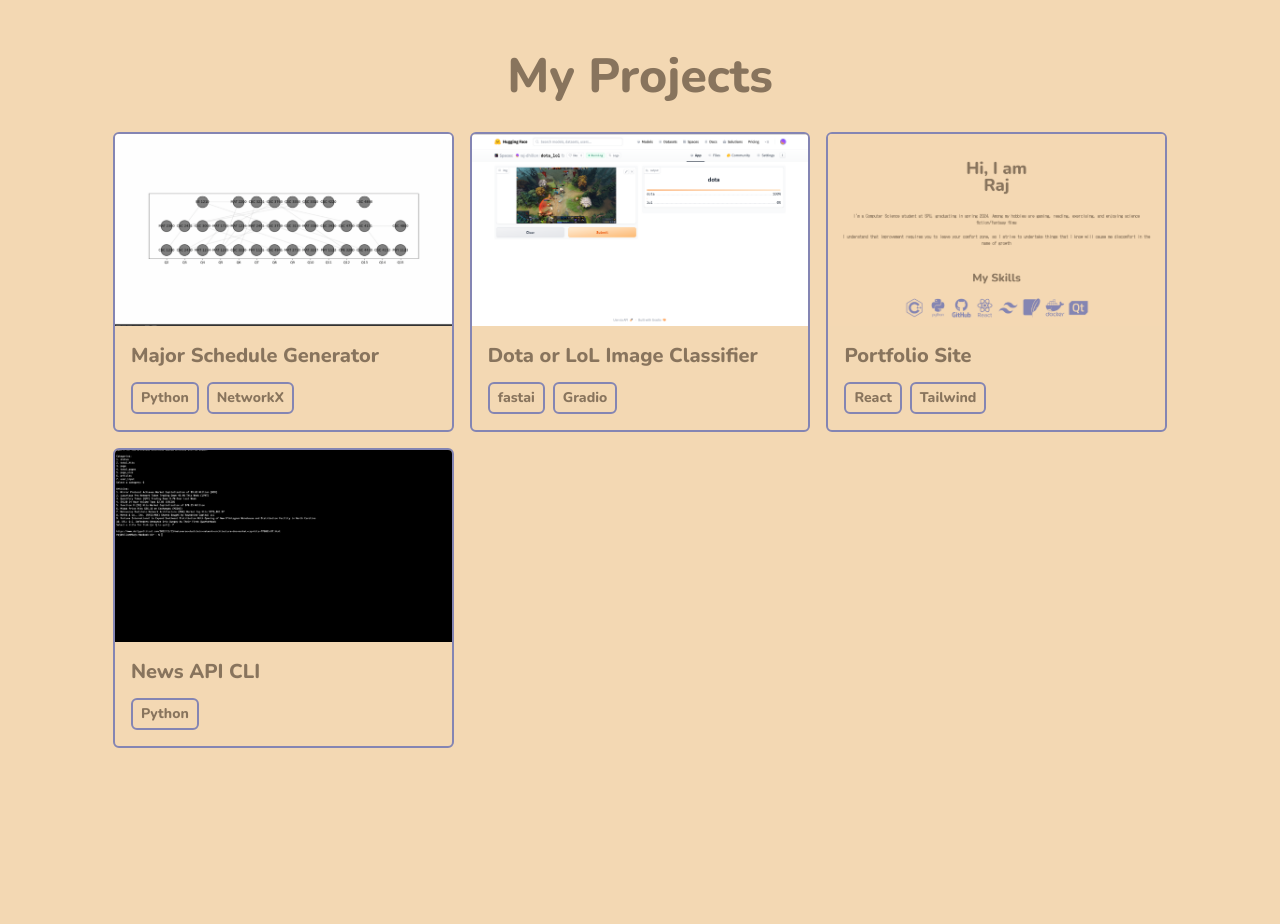
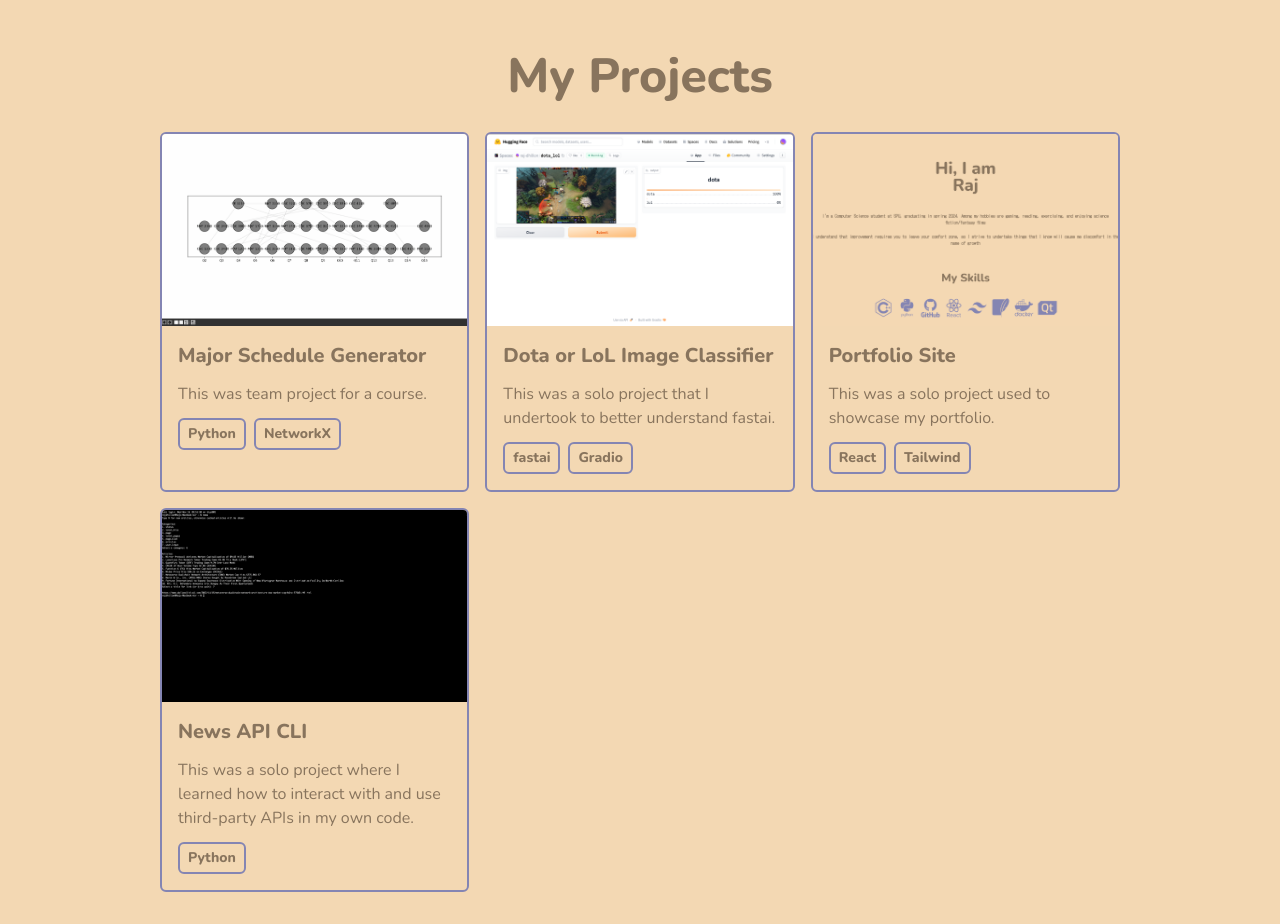
Before and after one commit to raj-dhillon/portfolio-site, a React (Create React App) app: page / in a window 1280 px wide. Shown: the part 1300-2224 px from the top of the page. Before the commit the page ends 2080 px from the top, so only its background shows below. Built offline with nearby package versions, Linux system fonts and the light colour scheme; a web font is replaced by a local one.

Commit message:
added descriptions to projects

```diff
--- a/src/components/Projects.jsx
+++ b/src/components/Projects.jsx
@@ -9,7 +9,7 @@ const Projects = () => {
         My Projects
       </div>
 
-    <div className='flex flex-col md:flex-row items-center justify-center'>
+    <div className='flex flex-col md:flex-row items-center justify-center mx-4 md:mx-40'>
 
       <div className='grid grid-cols-1 md:grid-cols-3 gap-4 mb-8'>
         {projects.map(project => (
@@ -17,7 +17,8 @@ const Projects = () => {
             imgUrl={project.imgUrl}
             title={project.title}
             stack={project.stack}
-            link={project.link}>
+            link={project.link}
+            desc={project.desc}>
           </ProjectsItem>
         ))}
       </div>
--- a/src/components/ProjectsItem.jsx
+++ b/src/components/ProjectsItem.jsx
@@ -1,12 +1,13 @@
 import React from 'react';
 
-function ProjectsItem({title, imgUrl, stack, link}) {
+function ProjectsItem({title, imgUrl, stack, link, desc}) {
     return(
-        <a href={link} target='_blank' className='border-2 border-projects-border rounded-md overflow-hidden'>
+        <a href={link} target='_blank' rel='noreferrer' className='border-2 border-projects-border rounded-md overflow-hidden'>
             <img src={imgUrl} alt="projects" className='w-full h-36 md:h-48 object-cover cursor-pointer'/>
 
             <div className='w-full p-4'>
                 <h3 className='text-lg md:text-xl mb-2 md:mb-3 font-semibold'>{title}</h3>
+                <h4 className='mb-2 md:mb-3'>{desc}</h4>
                 <p className='flex flex-wrap gap-2 items-center justify-start text-xs md:text-sm'>
                     {stack.map(item => (
                         <span className='inline-block px-2 py-1 font-semibold border-2 border-projects-border rounded-md'>
--- a/src/data/projects.js
+++ b/src/data/projects.js
@@ -4,24 +4,28 @@ const projects = [
         imgUrl: 'assets/major_schedule_generator.png',
         stack: ['Python', 'NetworkX'],
         link: 'https://github.com/raj-dhillon/major-schedule-generator',
+        desc: 'This was team project for a course.',
     },
     {
         title: 'Dota or LoL Image Classifier',
         imgUrl: 'assets/dota_lol_classifier.png',
         stack: ['fastai', 'Gradio'],
         link: 'https://huggingface.co/spaces/raj-dhillon/dota_lol',
+        desc: 'This was a solo project that I undertook to better understand fastai.',
     },
     {
         title: 'Portfolio Site',
         imgUrl: 'assets/portfolio_site.png',
         stack: ['React', 'Tailwind'],
         link: 'https://rajsdhillon.com',
+        desc: 'This was a solo project used to showcase my portfolio.',
     },
     {
         title: 'News API CLI',
         imgUrl: 'assets/news_cli.png',
         stack: ['Python'],
         link: 'https://github.com/raj-dhillon/news-cli',
+        desc: 'This was a solo project where I learned how to interact with and use third-party APIs in my own code.',
     },
 ]
 
```
